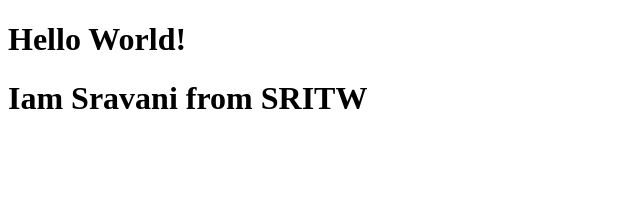
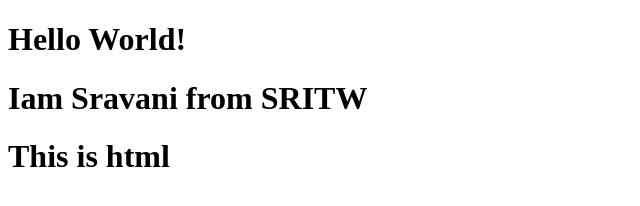
Before and after one commit to SravaniMuduru/Basics, a plain HTML site: page index.html in a window 1280 px wide. Shown: the whole page, without its empty margins (0-640 px from the left). Drawn offline with Linux system fonts and the light colour scheme.

Commit message:
updating

```diff
--- a/index.html
+++ b/index.html
@@ -8,5 +8,6 @@
 <body>
     <h1>Hello World!</h1>
     <h1>Iam Sravani from SRITW</h1>
+    <h1>This is html</h1>
 </body>
 </html>
```
